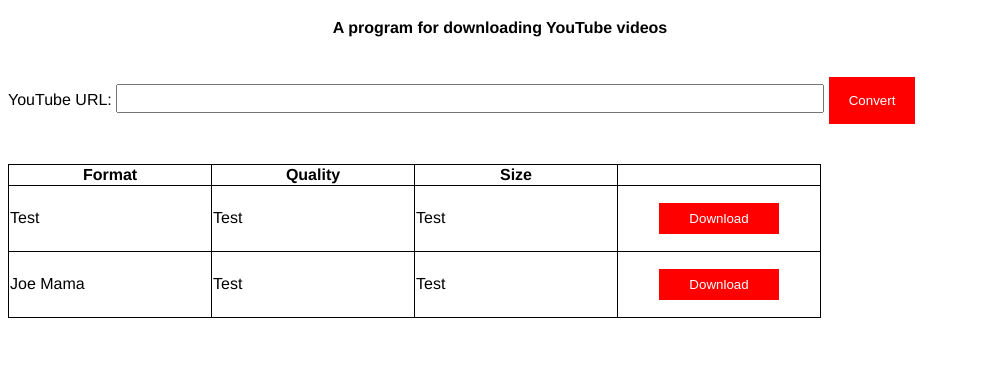
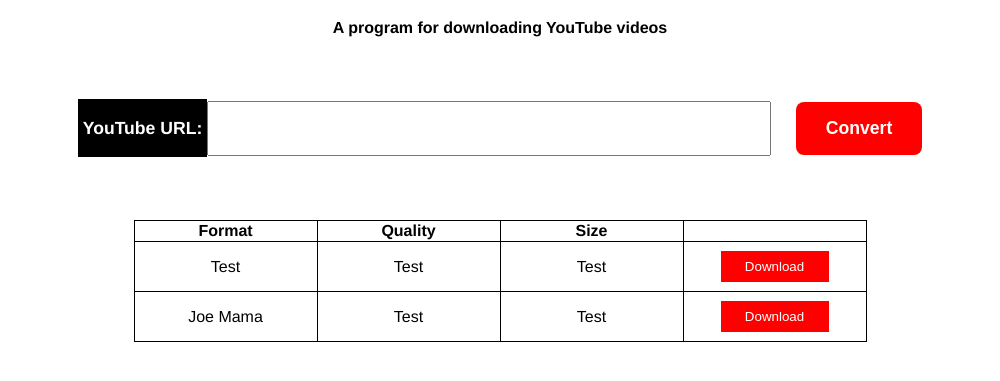
Before and after one commit to alybally04/NoHotMILFs, an Electron app: page index.html in a window 1000 px wide. Shown: the part 61-442 px from the top of the page. Drawn offline with Linux system fonts and the light colour scheme.

Commit message:
Further work on UI

```diff
--- a/css/index.css
+++ b/index.css
@@ -1,5 +1,6 @@
 body {
   font-family: "SF Pro", "Helvetica Neue", "Helvetica", "Arial", sans-serif;
+  text-align: center;
 }
 
 header {
@@ -28,17 +29,38 @@
   transform: scale(0.9);
 }
 
-#convert-button {
-  padding: 2vh 2vw 2vh 2vw;
+#url-input {
+  margin: 8vh auto;
+  width: 90vw;
+  max-width: 1600px;
 }
 
-#url-input {
-  width: 70vw;
-  font-size: 1.25rem;
+#url-input label {
+  color: white;
+  background-color: black;
+  padding: 2.4vh 0.5vw;
+  font-weight: bold;
+  font-size: 110%;
 }
 
 #input-field {
-  margin: 5vh 0 5vh 0;
+  width: 60%;
+  min-width: 25%;
+  padding: 2vh 1vw;
+  line-height: 2.4vh;
+  font-size: large;
+}
+
+#search-button {
+  margin-left: 2vw;
+  padding: 2vh 3vw;
+  border-radius: 0.5rem;
+  font-weight: bold;
+  font-size: 110%;
+}
+
+#formats-table table {
+  margin: 8vh auto;
 }
 
 #formats-table table, th, td {
@@ -48,14 +70,15 @@
 }
 
 #formats-table th {
-  width: 20vw;
+  width: 18vw;
+  max-width: 200px;
 }
 
 #formats-table td {
-  height: 5vh;
+  height: 3vh;
 }
 
 #formats-table input[type=button] {
   width: 60%;
-  margin: 2vh 20% 2vh 20%;
+  margin: 1vh 1vw;
 }
--- a/index.html
+++ b/index.html
@@ -3,7 +3,7 @@
   <head>
     <meta charset="utf-8">
     <title>NoHotMILFs</title>
-    <link rel="stylesheet" href="css/index.css">
+    <link rel="stylesheet" href="index.css">
   </head>
   <body>
     <header>
@@ -12,11 +12,10 @@
     </header>
 
     <main>
-      <section id="input-field">
-        <form>
-          <label for="url-input">YouTube URL:</label>
-          <input type="url" id="url-input">
-          <input type="button" id="convert-button" value="Convert" onclick="">
+      <section id="url-input">
+        <form> <!-- Label cannot be seperate line to input tag as makes browsers die inside -->
+          <label for="url-input">YouTube URL:</label><input type="url" id="input-field">
+          <input type="button" id="search-button" value="Convert" onclick="">
         </form>
       </section>
 
--- a/index.js
+++ b/index.js
@@ -2,8 +2,10 @@
 
 const createWindow = () => {
   const win = new BrowserWindow({
-    width: 800,
-    height: 600,
+    width: 1000,
+    height: 800,
+    minWidth: 800,
+    minHeight: 600,
   });
 
   win.loadFile('index.html');
```
Also changed, not shown: nhmimg.jpeg (renamed from Legacy/nhmimg.jpeg).
